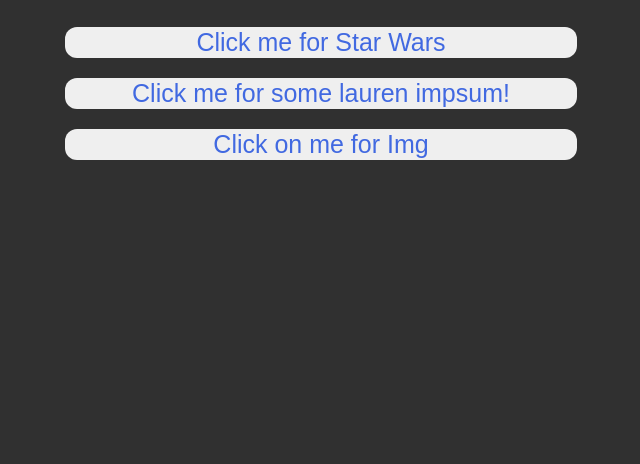
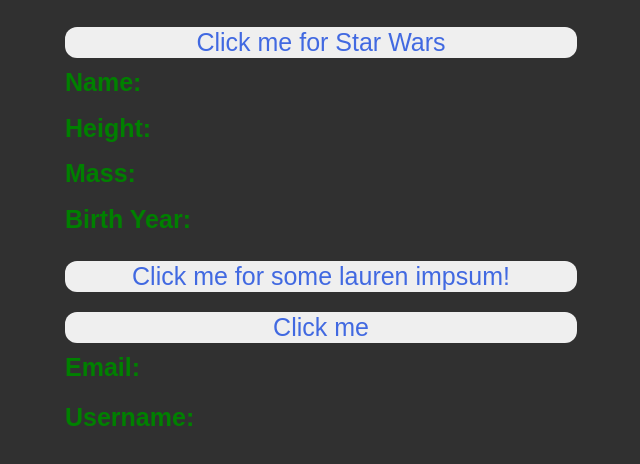
Before and after one commit to Lguerra1/No-DB-Project, a React (Create React App) app: page / in a window 1280 px wide. Shown: the top 464 px of the page, without its empty margins (319-959 px from the left). Built offline with nearby package versions, Linux system fonts and the light colour scheme.

Commit message:
db project randomer added

```diff
--- a/src/App.css
+++ b/src/App.css
@@ -5,6 +5,8 @@
     background-color: #303030;
 
 }
+
+
 h1 {
     font-size: 25px;
     color:green;
@@ -12,6 +14,14 @@
 margin-left: 30%;
 margin-right: 30%
 
+}
+
+h2 {
+    font-size: 25px;
+    color:green;
+    width: 40%;
+margin-left: 30%;
+margin-right: 30%
 }
 
 button{
--- a/src/component/list.js
+++ b/src/component/list.js
@@ -37,10 +37,11 @@
   }
 
   mcTester() {
-      axios.get("https://swapi.co/api/people/4").then(response => {
+    var randomer = Math.floor((Math.random() * 100 ) +1)
+      axios.get("https://swapi.co/api/people/" + randomer).then(response => {
           console.log(response);
           this.setState({
-              name: response.data.name
+              name: response.data
 
           })
       })
@@ -52,9 +53,15 @@
     return (
       <div>
         <button onClick={this.mcTester}>Click me for Star Wars </button>
-        <h1>{this.state.name}</h1>
+        <h1>Name: {this.state.name.name}</h1>
+        <h1>Height: {this.state.name.height}</h1>
+        <h1>Mass: {this.state.name.mass}</h1>
+        <h1>Birth Year: {this.state.name.birth_year}</h1>
+
         <button onClick={this.whatever}>Click me for some lauren impsum!</button>
         <h1>{this.state.title}</h1>
+
+
 
         </div>
 
--- a/src/component/stateless.js
+++ b/src/component/stateless.js
@@ -8,14 +8,27 @@
         super(props);
 
         this.state ={
-            url: ''
+            url: '',
+            email: '',
+            userName: ''
         }
 
         this.getStuff = this.getStuff.bind(this);
+        this.handleClick = this.handleClick.bind(this);
 
 
 
     };
+
+    handleClick(){
+        axios.get("/user").then(info => {
+            this.setState({
+                email: info.data.email, userName: info.data.username})
+
+
+        console.log(info)})
+
+    }
 
     getStuff() {
         axios.get("https://jsonplaceholder.typicode.com/photos/5").then(response =>{
@@ -30,10 +43,9 @@
     render(){
         return(
             <div>
-            <button onClick={this.getStuff}>Click on me for Img </button>
-            <img src={this.state.url}/>
-
-
+                <button onClick={this.handleClick}>Click me</button>
+            <h2>Email: {this.state.email}</h2>
+            <h2>Username: {this.state.userName}</h2>
             </div>
         )
     }
```
Also changed, not shown: 2 other files (tests, documents, lock files or other folders).
